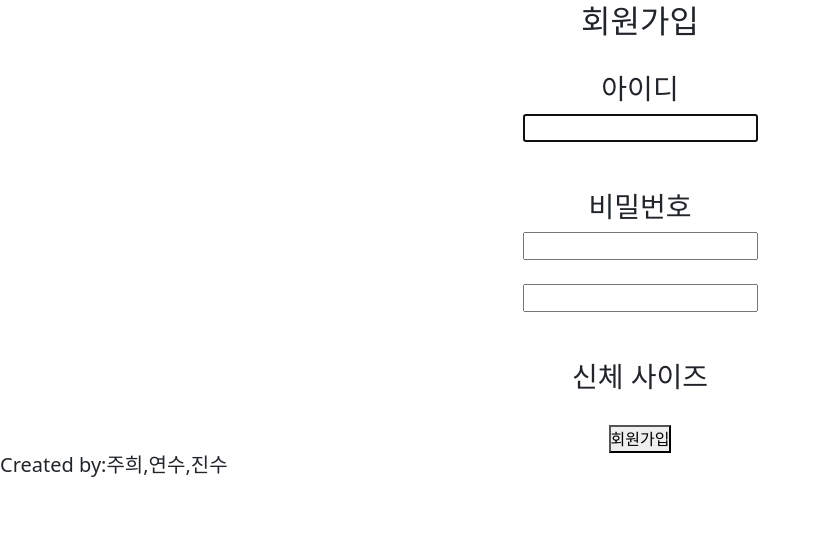
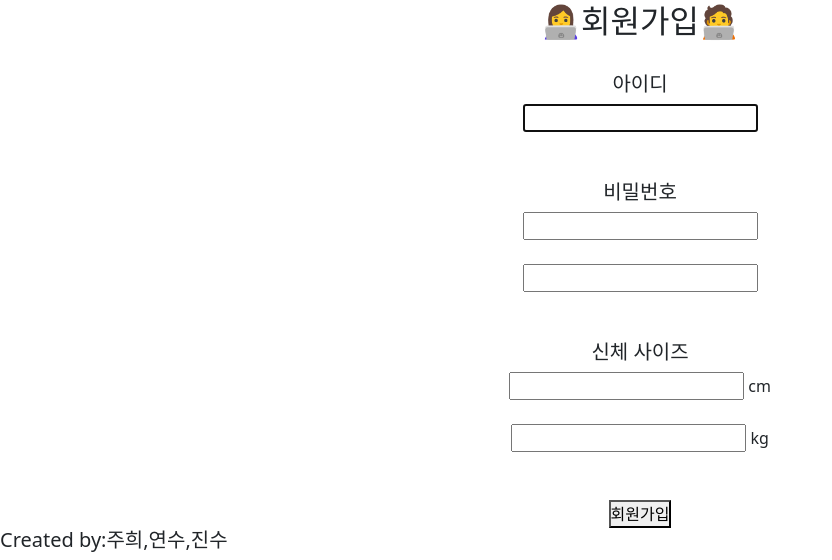
Before and after one commit to chajuhui123/for-me-shopping-project, a Django app: page /signup/ in a window 1280 px wide. Shown: the part 344-904 px from the top of the page, without its empty margins (0-832 px from the left). Before the commit the page ends 821 px from the top, so only its background shows below. Run offline with Django 3.2, Linux system fonts and the light colour scheme.

Commit message:
signup css

```diff
--- a/forMeShoppingProject/userApp/templates/signup.html
+++ b/forMeShoppingProject/userApp/templates/signup.html
@@ -1,21 +1,22 @@
 {% extends 'base.html' %} <!-- base.html 템플릿을 상속받아 사용 -->
     {% block content %}
-    <div class="wrapper" style="text-align: center">
-        <h2 class="sub-title">회원가입</h2><br>
+    <div class="wrapper" style="text-align: center" margin="100px">
+        <h2 class="sub-title">👩‍💻회원가입🧑‍💻</h2><br>
         <form action = "{% url 'signup' %}" method = "POST">
             {% csrf_token %}
-            <h3>아이디<br></h3>
+            <h5>아이디<br></h5>
             <div class="form-group">{{ form.username }}</div>
             <br><br>
 
-            <h3>비밀번호<br></h3>
+            <h5>비밀번호<br></h5>
             <div class="form-group">{{ form.password1 }}</div>
             <br>
             <div class="form-group">{{ form.password2 }}</div>
             <br><br>
 
-            <h3>신체 사이즈<br></h3>
-            {{ form.length }}
+            <h5>신체 사이즈<br></h5>
+            <div class="form-group">{{ form.height }} cm <br><br></div>
+            <div class="form-group">{{ form.weight }} kg <br><br></div>
 
             <br><button type = "submit">회원가입</button>
         </form>
```
Also changed, not shown: forMeShoppingProject/userApp/templates/login.html (+8 -7 lines).
